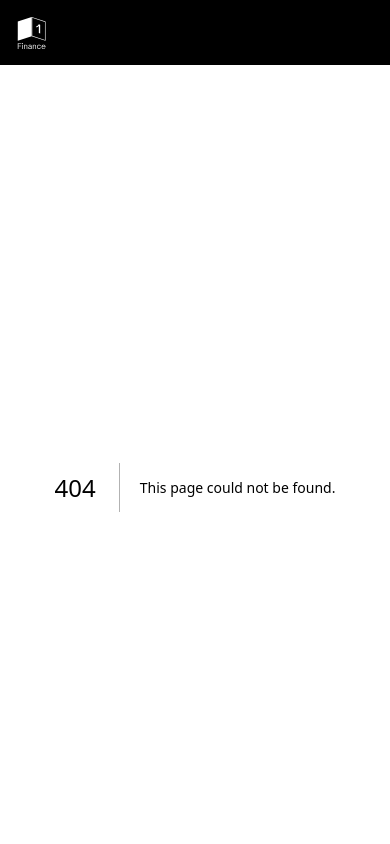
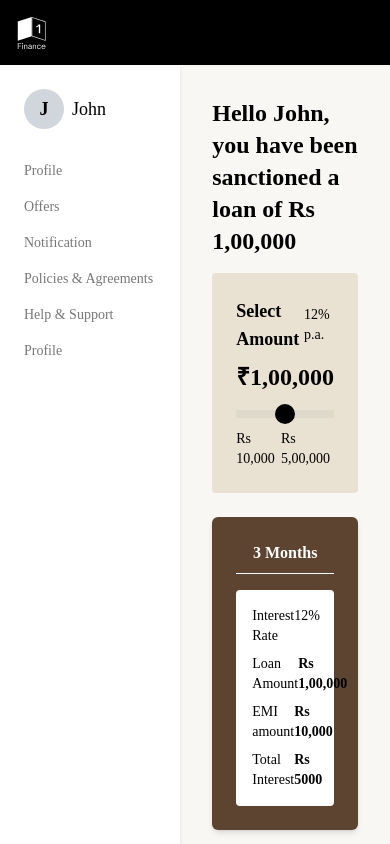
Before and after one commit to RohanAtri/P2PClient, a Next.js app: page /dashboard in a window 390 px wide. Before the commit this address had no page. Shown: the top 844 px of the page. Built offline with nearby package versions, Linux system fonts and the light colour scheme.

Commit message:
Rohan:Pan verification responsive UI:

```diff
--- a/package.json
+++ b/package.json
@@ -9,10 +9,12 @@
     "lint": "next lint"
   },
   "dependencies": {
+    "axios": "^1.10.0",
     "crypto-js": "^4.2.0",
     "next": "^15.3.4",
     "react": "^19.0.0",
-    "react-dom": "^19.0.0"
+    "react-dom": "^19.0.0",
+    "react-hot-toast": "^2.5.2"
   },
   "devDependencies": {
     "@eslint/eslintrc": "^3",
--- /dev/null
+++ b/src/app/dashboard/page.tsx
@@ -0,0 +1,102 @@
+'use client'
+import React, { useState } from 'react'
+
+
+type Props = {}
+
+export default function Dashboard() {
+  const min = 10000;
+  const max = 500000;
+  const [value, setValue] = useState(min);
+
+  const handleChange = (e:any) => {
+    const newValue = parseInt(e.target.value);
+    setValue(newValue);
+  };
+
+  return (
+    <div className="w-full h-[calc(100vh-65px)] md:h-[calc(100vh-85px)] flex bg-[#F8F7F4] text-[#000]">
+      {/* Sidebar */}
+      <aside className="w-[250px] bg-white shadow-md p-6 flex flex-col">
+        <div className="flex items-center gap-2 mb-8">
+          <div className="w-10 h-10 bg-gray-300 rounded-full flex items-center justify-center">
+            <span className="text-lg font-semibold">J</span>
+          </div>
+          <span className="font-medium text-lg">John</span>
+        </div>
+        <nav className="flex flex-col gap-4 text-sm">
+          <a href="#" className="text-[#777]">Profile</a>
+          <a href="#" className="text-[#777]">Offers</a>
+          <a href="#" className="text-[#777]">Notification</a>
+          <a href="#" className="text-[#777]">Policies & Agreements</a>
+          <a href="#" className="text-[#777]">Help & Support</a>
+          <a href="#" className="text-[#777]">Profile</a>
+        </nav>
+      </aside>
+
+      {/* Main Content */}
+      <main className="flex-1 p-8">
+        <h1 className="text-2xl font-semibold mb-4">
+          Hello John, you have been sanctioned a loan of Rs 1,00,000
+        </h1>
+
+        {/* Slider & Amount */}
+        <div className="bg-[#E9E1D2] p-6 rounded mb-6">
+          <div className="flex justify-between items-center mb-2">
+            <span className="text-lg font-semibold">Select Amount</span>
+            <span className="text-sm font-medium">12% p.a.</span>
+          </div>
+          <div className="text-2xl font-bold mb-2">₹1,00,000</div>
+          <input type="range" min="10000" max="500000" onChange={handleChange}
+            className="custom-range w-full"/>
+          <div className="flex justify-between text-sm mt-1">
+            <span>Rs 10,000</span>
+            <span>Rs 5,00,000</span>
+          </div>
+        </div>
+
+        {/* Loan Options */}
+        <div className="grid grid-cols-1 sm:grid-cols-2 md:grid-cols-3 gap-6 mb-6">
+          {[
+            { duration: "3 Months", active: true },
+            { duration: "6 Months" },
+            { duration: "9 Months" },
+          ].map((plan, index) => (
+            <div
+              key={index}
+              className={`rounded-md shadow-md p-6 ${plan.active ? "bg-[#5C4431] text-white" : "bg-white text-black"}`}
+            >
+              <h2 className="text-center font-semibold mb-2">{plan.duration}</h2>
+              <hr className={`mb-4 ${plan.active ? "border-white" : "border-black"}`} />
+              <div className="space-y-2 bg-white p-4 rounded text-black text-sm">
+                <div className="flex justify-between">
+                  <span>Interest Rate</span>
+                  <span>12%</span>
+                </div>
+                <div className="flex justify-between">
+                  <span>Loan Amount</span>
+                  <span className="font-semibold">Rs 1,00,000</span>
+                </div>
+                <div className="flex justify-between">
+                  <span>EMI amount</span>
+                  <span className="font-semibold">Rs 10,000</span>
+                </div>
+                <div className="flex justify-between">
+                  <span>Total Interest</span>
+                  <span className="font-semibold">Rs 5000</span>
+                </div>
+              </div>
+            </div>
+          ))}
+        </div>
+
+        {/* Button */}
+        <div className="text-center">
+          <button className="bg-black text-white px-6 py-2 rounded shadow hover:bg-[#1c1c1c]">
+            Sign the Agreement →
+          </button>
+        </div>
+      </main>
+    </div>
+  )
+}
--- a/src/app/globals.css
+++ b/src/app/globals.css
@@ -29,17 +29,6 @@ body {
 }
 
 /* Custom range thumb styling */
-.custom-range::-webkit-slider-thumb {
-  appearance: none;
-  height: 16px;
-  width: 16px;
-  border-radius: 9999px;
-  background-color: black;
-  cursor: pointer;
-  margin-top: -7px;
-  /* Align with track */
-  border: none;
-}
 
 .custom-range {
   appearance: none;
@@ -66,6 +55,13 @@ body {
   border-radius: 50%;
   cursor: pointer;
 }
+
+.custom-range::-moz-range-progress {
+  background-color: black;
+  height: 8px;
+  border-radius: 4px;
+}
+
 button {
   cursor: pointer;
 }
--- a/src/app/layout.tsx
+++ b/src/app/layout.tsx
@@ -2,6 +2,7 @@ import type { Metadata } from "next";
 import { Geist, Geist_Mono } from "next/font/google";
 import "./globals.css";
 import Header from "../components/Header";
+import { Toaster } from 'react-hot-toast';
 
 const geistSans = Geist({
   variable: "--font-geist-sans",
@@ -30,6 +31,7 @@ export default function RootLayout({
       >
           <Header />
           {children}
+          <Toaster position="top-center"></Toaster>
       </body>
     </html>
   );
--- a/src/app/start-journey/page.tsx
+++ b/src/app/start-journey/page.tsx
@@ -4,6 +4,7 @@ import { useRouter } from "next/navigation";
 import { encryptByKeyV2 } from '@/lib/utils/crypto';
 import { removeComma } from "@/lib/utils/format";
 import Image from "next/image";
+import toast from 'react-hot-toast';
 
 export default function StartJourney() {
     const [loading, setLoading] = useState(false);
@@ -33,7 +34,7 @@ export default function StartJourney() {
             const encryptedClientId = await encryptByKeyV2(clientId, encryptionKey);
             const encryptedClientSecret = await encryptByKeyV2(clientSecret, encryptionKey);
 
-            const apiUrl = `${process.env.NEXT_PUBLIC_SERVER_API}customers-auth/primary-screening-questions`;
+            const apiUrl = `${process.env.NEXT_PUBLIC_SERVER_API}customers-auth/primary-screening-question`;
 
             try {
                 const response = await fetch(apiUrl, {
@@ -53,10 +54,10 @@ export default function StartJourney() {
                     setLoanAmountFunction(questions);
                     setTenureFunction(questions);
                 } else {
-                    console.error('API Error:', 'Not able to fetch primary questions');
+                    toast.error('Not able fetch primary questions');
                 }
-            } catch (error) {
-                console.error('API Error:', error);
+            } catch (error:any) {
+                toast.error(error);
             } finally {
                 setLoading(false);
             }
--- a/src/app/verification/page.tsx
+++ b/src/app/verification/page.tsx
@@ -5,9 +5,12 @@ import MobileVerification from "@/components/MobileVerification";
 import PanVerification from "@/components/PanVerification";
 import ReviewVerification from "@/components/ReviewVerification";
 import { useEffect, useState } from "react";
+import { useRouter } from "next/navigation";
+import toast from 'react-hot-toast';
 
 export default function Verification() {
-    const [step, setStep] = useState(4);
+    const [step, setStep] = useState(0);
+    const router = useRouter();
 
     const stepLabels = [
         "Mobile verification",
@@ -63,15 +66,20 @@ export default function Verification() {
 
                 const data = await response.json();
                 if (data.status === 200) {
-                    const currentStage: number = Number(data.data.current_stage);
-                    if (currentStage === 0) {
-                        setStep(1);
+                    if (data.data.is_onboarded) {
+                        router.push("/dashboard");
                     } else {
-                        const step = stageIdToStep[currentStage] || 1;
-                        setStep(step);
+                        const currentStage: number = Number(data.data.current_stage);
+                        if (currentStage === 0) {
+                            setStep(1);
+                        } else {
+                            const step = stageIdToStep[currentStage] || 1;
+                            setStep(step);
+                        }
                     }
+
                 } else {
-                    console.error("Failed to fetch banks:", data.message);
+                    toast.error('Failed to ')
                     setStep(1);
                 }
             } catch (error) {
@@ -80,7 +88,7 @@ export default function Verification() {
             }
         };
 
-        //fetchStatus();
+        fetchStatus();
     }, []);
 
     return (
@@ -122,7 +130,7 @@ export default function Verification() {
                     </div>
                 </div>
             </div>
-            <div className="w-full md:w-[60%] h-full px-4 py-6 md:p-10">
+            <div className="w-full md:w-[60%] h-full px-4 py-6 md:p-10 overflow-y-auto">
                 {step === 1 && <MobileVerification onVerified={() => setStep(2)} />}
                 {step === 2 && <PanVerification onVerified={() => setStep(3)} />}
                 {step === 3 && <BankVerification />}
--- a/src/components/BankVerification.tsx
+++ b/src/components/BankVerification.tsx
@@ -79,17 +79,17 @@ const BankVerification = () => {
 
     return (
         <>
-            <div className="w-[70%] h-full flex justify-start items-center px-20">
+            <div className="xl:w-[80%] w-full xl:h-full flex justify-start items-center px-0 sm:px-10">
                 <div className="w-full h-full flex flex-col justify-center">
-                    <h2 className="text-2xl font-semibold text-center mb-4 text-[#171717]">
+                    <h2 className="text-2xl sm:text-3xl font-semibold text-center mb-4 text-[#171717]">
                         Add your Primary Bank Account
                     </h2>
 
-                    <p className="text-[16px] leading-[25px] font-normal text-center text-[#0A0A0A] mb-2">
+                    <p className="text-base sm:text-lg leading-6 text-center text-[#0A0A0A] mb-4">
                         Please provide details of your bank account in which Salary/Income gets credited to get higher loan offers
                     </p>
 
-                    <div className="grid grid-cols-1 sm:grid-cols-2 md:grid-cols-3 gap-6 px-2 py-2 bg-[#f9f8f4] mb-4">
+                    <div className="grid grid-cols-2 md:grid-cols-3 gap-6 px-2 py-2 bg-[#f9f8f4] mb-4">
                         {banks.map((bank) => (
                             <div
                                 key={bank.name}
--- a/src/components/PanVerification.tsx
+++ b/src/components/PanVerification.tsx
@@ -31,7 +31,6 @@ const PanVerification = ({ onVerified }: PANVerificationProps) => {
             consents.length == 2
         );
     };
-
     const handleSubmit = async (e: React.FormEvent) => {
         e.preventDefault();
         const body = {
@@ -76,7 +75,7 @@ const PanVerification = ({ onVerified }: PANVerificationProps) => {
 
     return (
         <>
-            <div className="w-[80%] h-full flex justify-start items-center px-22">
+            <div className="xl:w-[80%] w-full xl:h-full flex lg:justify-start justify-center items-center xl:px-22 px-10">
                 {true ? (
                     <form onSubmit={handleSubmit}>
                         <div className="w-full h-full flex flex-col justify-center">
@@ -84,7 +83,7 @@ const PanVerification = ({ onVerified }: PANVerificationProps) => {
                                 Enter your PAN Number and Date of Birth
                             </h2>
 
-                            <div className="mb-4">
+                            <div className="mb-3">
                                 <label className="block text-[14px] font-medium text-[#0A0A0A] mb-1">
                                     Name <span className="text-red-500">*</span>
                                 </label>
@@ -98,7 +97,7 @@ const PanVerification = ({ onVerified }: PANVerificationProps) => {
                                 />
                             </div>
 
-                            <div className="mb-4">
+                            <div className="mb-3">
                                 <label className="block text-[14px] font-medium text-[#0A0A0A] mb-1">
                                     PAN <span className="text-red-500">*</span>
                                 </label>
@@ -113,11 +112,11 @@ const PanVerification = ({ onVerified }: PANVerificationProps) => {
                                         }`}
                                 />
                                 {pan && !panRegex.test(pan) && (
-                                    <p className="text-red-500 text-sm mt-1">Invalid PAN format</p>
+                                    <p className="text-red-500 text-sm">Invalid PAN format</p>
                                 )}
                             </div>
 
-                            <div className="mb-4">
+                            <div className="mb-3">
                                 <label className="block text-[14px] font-medium text-[#0A0A0A] mb-1">
                                     Date of Birth <span className="text-red-500">*</span>
                                 </label>
@@ -130,7 +129,7 @@ const PanVerification = ({ onVerified }: PANVerificationProps) => {
                                 />
                             </div>
 
-                            <div className="mb-4">
+                            <div className="mb-3">
                                 <label className="block text-[14px] font-medium text-[#0A0A0A] mb-1">
                                     Gender <span className="text-red-500">*</span>
                                 </label>
@@ -157,7 +156,7 @@ const PanVerification = ({ onVerified }: PANVerificationProps) => {
                                 </div>
                             </div>
 
-                            <div className="mb-4">
+                            <div className="mb-3">
                                 <label className="block text-[14px] font-medium text-[#0A0A0A] mb-1">
                                     Employment Type <span className="text-red-500">*</span>
                                 </label>
--- a/src/components/ReviewVerification.tsx
+++ b/src/components/ReviewVerification.tsx
@@ -26,9 +26,9 @@ const [reviewData, setReviewData] = useState<any>({});
 
     return (
         <>
-            <div className="xl:w-[70%] w-full h-full flex justify-start items-center px-10">
+            <div className="xl:w-[70%] w-full xl:h-full flex justify-start items-center px-5">
                 <div className="w-full h-full flex flex-col justify-center">
-                    <h2 className="sm:text-3xl text-2xl font-semibold text-center mb-5 text-[#171717]">
+                    <h2 className="text-2xl sm:text-3xl font-semibold text-center mb-5 text-[#171717]">
                         Your Application is Under Review
                     </h2>
 
@@ -40,7 +40,7 @@ const [reviewData, setReviewData] = useState<any>({});
                         Expected processing time: <span className="font-semibold">{reviewData.processing_time}.</span>
                     </p>
 
-                    <div className="w-full bg-white md:px-20 px-10 py-4 shadow-sm rounded-[2px] text-[20px] mb-5">
+                    <div className="w-full bg-white px-4 lg:px-20 py-4 shadow-sm rounded-[2px] text-[20px] mb-5">
                         <div className="flex justify-between items-center mb-3">
                             <h3>Amount applied</h3>
                             <p className="font-semibold">{reviewData.amount}</p>
```
Also changed, not shown: 1 other file (tests, documents, lock files or other folders).
